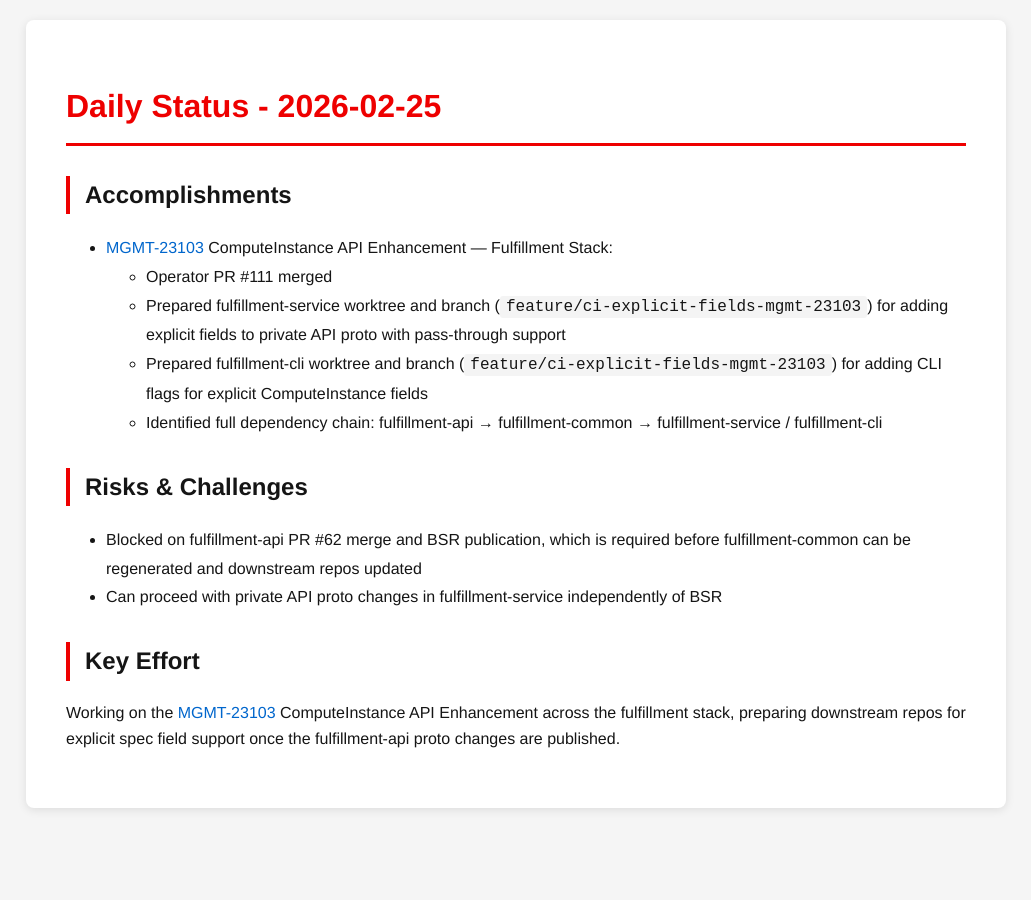
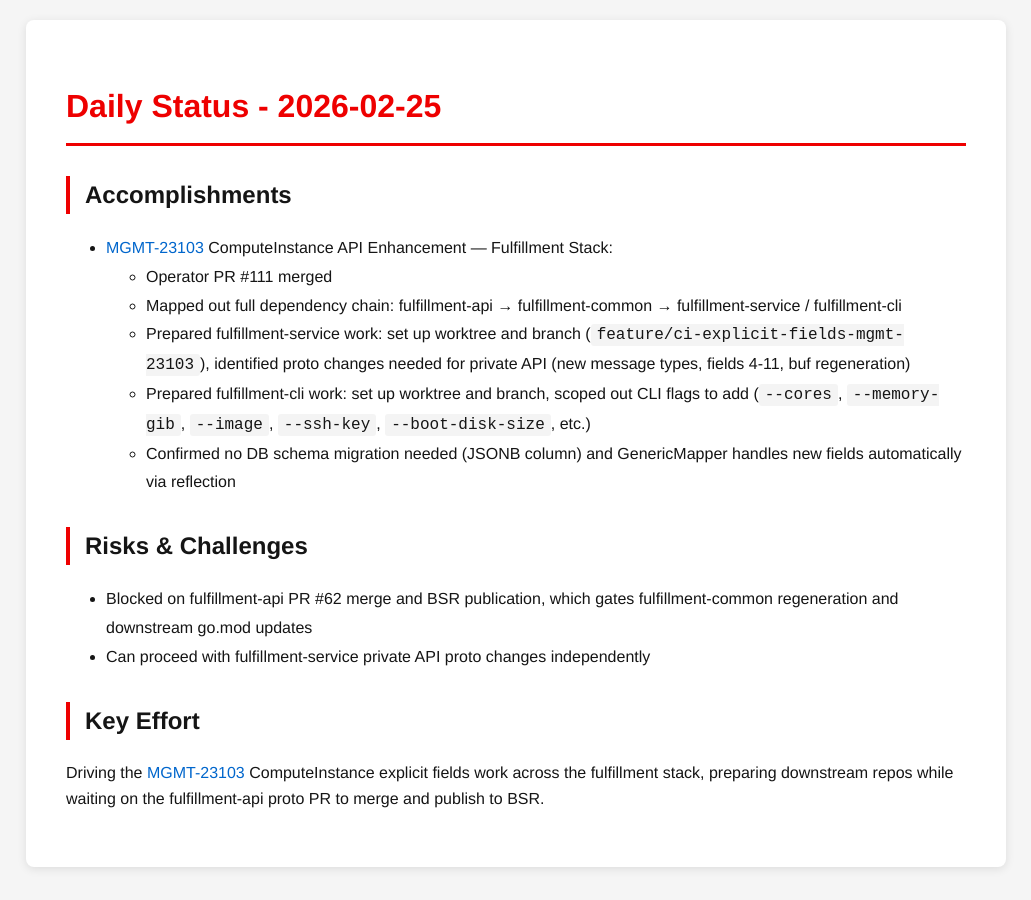
Before and after one commit to tzvatot/daily-status, a Jekyll site: the page built from 2026-02-25.md, in a window 1280 px wide. Shown: the whole page, without its empty margins (124-1155 px from the left). Built offline with Jekyll 4.4.1, drawn with Linux system fonts in a browser that asks for light colours.

Commit message:
Daily status update - 2026-02-25

```diff
--- a/2026-02-25.md
+++ b/2026-02-25.md
@@ -10,15 +10,16 @@ date: 2026-02-25
 
 - [MGMT-23103](https://issues.redhat.com/browse/MGMT-23103) ComputeInstance API Enhancement — Fulfillment Stack:
   - Operator PR #111 merged
-  - Prepared fulfillment-service worktree and branch (`feature/ci-explicit-fields-mgmt-23103`) for adding explicit fields to private API proto with pass-through support
-  - Prepared fulfillment-cli worktree and branch (`feature/ci-explicit-fields-mgmt-23103`) for adding CLI flags for explicit ComputeInstance fields
-  - Identified full dependency chain: fulfillment-api → fulfillment-common → fulfillment-service / fulfillment-cli
+  - Mapped out full dependency chain: fulfillment-api → fulfillment-common → fulfillment-service / fulfillment-cli
+  - Prepared fulfillment-service work: set up worktree and branch (`feature/ci-explicit-fields-mgmt-23103`), identified proto changes needed for private API (new message types, fields 4-11, buf regeneration)
+  - Prepared fulfillment-cli work: set up worktree and branch, scoped out CLI flags to add (`--cores`, `--memory-gib`, `--image`, `--ssh-key`, `--boot-disk-size`, etc.)
+  - Confirmed no DB schema migration needed (JSONB column) and GenericMapper handles new fields automatically via reflection
 
 ## Risks & Challenges
 
-- Blocked on fulfillment-api PR #62 merge and BSR publication, which is required before fulfillment-common can be regenerated and downstream repos updated
-- Can proceed with private API proto changes in fulfillment-service independently of BSR
+- Blocked on fulfillment-api PR #62 merge and BSR publication, which gates fulfillment-common regeneration and downstream go.mod updates
+- Can proceed with fulfillment-service private API proto changes independently
 
 ## Key Effort
 
-Working on the [MGMT-23103](https://issues.redhat.com/browse/MGMT-23103) ComputeInstance API Enhancement across the fulfillment stack, preparing downstream repos for explicit spec field support once the fulfillment-api proto changes are published.
+Driving the [MGMT-23103](https://issues.redhat.com/browse/MGMT-23103) ComputeInstance explicit fields work across the fulfillment stack, preparing downstream repos while waiting on the fulfillment-api proto PR to merge and publish to BSR.
```
